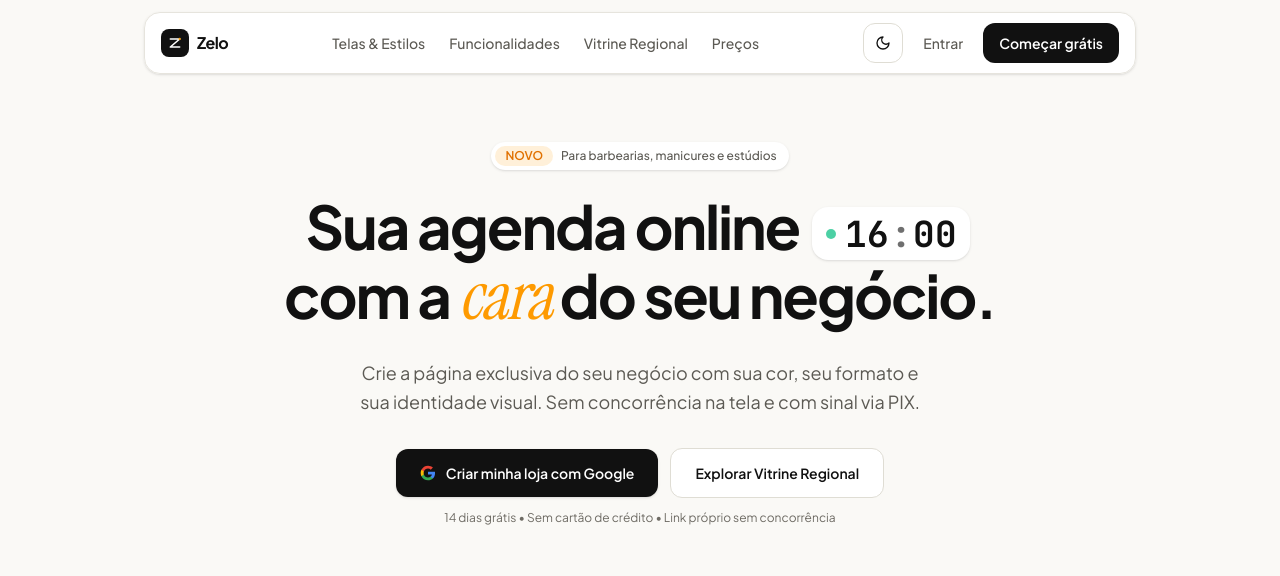
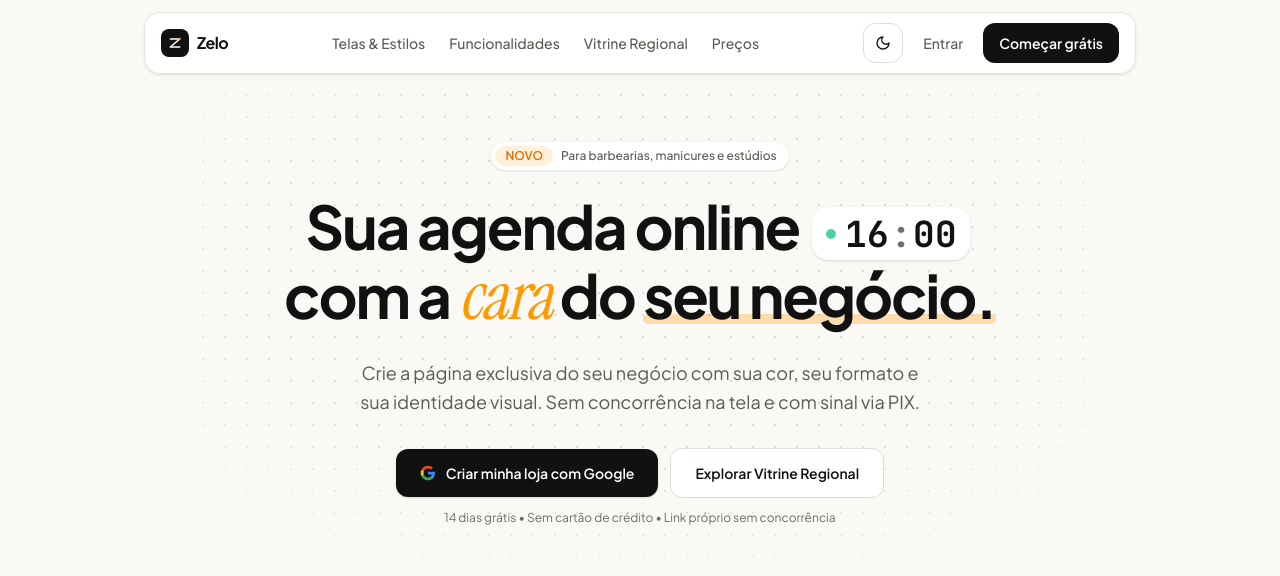
Before and after one commit to Rhuann01/zelo, a Next.js app: page / in a window 1280 px wide. Shown: the top 576 px of the page. Built offline with nearby package versions, Linux system fonts and the light colour scheme.

Commit message:
fix(landing): restaura grade de pontinhos no Hero/CTA e marcador sob seu negócio

```diff
--- a/src/app/globals.css
+++ b/src/app/globals.css
@@ -53,10 +53,10 @@ body {
 }
 
 .hero-grid-bg {
-  background-image: radial-gradient(var(--zelo-border-strong) 1px, transparent 1px);
+  background-image: radial-gradient(color-mix(in srgb, var(--zelo-ink) 16%, transparent) 1.15px, transparent 1.15px);
   background-size: 22px 22px;
-  mask-image: radial-gradient(ellipse 80% 75% at 50% 35%, black 30%, transparent 100%);
-  -webkit-mask-image: radial-gradient(ellipse 80% 75% at 50% 35%, black 30%, transparent 100%);
+  mask-image: radial-gradient(ellipse 75% 70% at 50% 42%, black 45%, transparent 100%);
+  -webkit-mask-image: radial-gradient(ellipse 75% 70% at 50% 42%, black 45%, transparent 100%);
 }
 
 /* ============================================================================
--- a/src/components/landing-page.tsx
+++ b/src/components/landing-page.tsx
@@ -690,10 +690,11 @@ export function LandingPage() {
       {/* HERO CENTRALIZADO */}
       <section
         id="topo"
-        className="relative overflow-hidden mx-auto max-w-4xl px-4 sm:px-5 pt-16 pb-14 sm:pt-16 sm:pb-12 text-center md:pt-20 md:pb-14"
+        className="relative isolate overflow-hidden mx-auto max-w-4xl px-4 sm:px-5 pt-16 pb-14 sm:pt-16 sm:pb-12 text-center md:pt-20 md:pb-14"
       >
-        <div className="hero-grid-bg pointer-events-none absolute inset-0 -z-10 opacity-70" />
-
+        <div className="hero-grid-bg pointer-events-none absolute inset-0 z-0 opacity-85" />
+
+        <div className="relative z-10">
         <div className="mb-6 inline-flex max-w-full items-center gap-2 rounded-full bg-[var(--zelo-card)] p-1 pr-3 text-xs font-medium text-[var(--zelo-muted)] shadow-sm">
           <span className="rounded-full bg-amber-500/15 px-2.5 py-0.5 text-xs font-semibold text-amber-600 shrink-0">
             NOVO
@@ -726,9 +727,9 @@ export function LandingPage() {
             cara
           </span>{" "}
           do{" "}
-          <span className="relative inline-block whitespace-nowrap">
-            seu negócio.
-            <span className="absolute left-0 right-0 bottom-0.5 sm:bottom-1 h-2 sm:h-2.5 rounded-full bg-amber-500/25 -z-10" />
+          <span className="relative isolate inline-block whitespace-nowrap">
+            <span className="relative z-10">seu negócio.</span>
+            <span className="absolute left-0 right-0 bottom-0.5 sm:bottom-1 z-0 h-2 sm:h-2.5 rounded-full bg-amber-500/30" />
           </span>
         </h1>
 
@@ -758,6 +759,7 @@ export function LandingPage() {
 
         <div className="mt-3 text-xs text-[var(--zelo-subtle)]">
           14 dias grátis • Sem cartão de crédito • Link próprio sem concorrência
+        </div>
         </div>
       </section>
 
@@ -1712,8 +1714,8 @@ export function LandingPage() {
 
       {/* CTA FINAL */}
       <section className="relative overflow-hidden mx-auto max-w-6xl px-4 sm:px-5 py-12 sm:py-16 border-t border-[var(--zelo-border)]">
-        <div className="relative overflow-hidden rounded-3xl bg-[var(--zelo-soft)] p-7 text-center sm:p-10 md:p-14">
-          <div className="hero-grid-bg pointer-events-none absolute inset-0 opacity-60" />
+        <div className="relative isolate overflow-hidden rounded-3xl bg-[var(--zelo-soft)] p-7 text-center sm:p-10 md:p-14">
+          <div className="hero-grid-bg pointer-events-none absolute inset-0 z-0 opacity-80" />
           <div className="relative z-10">
             <h2 className="text-2xl font-bold tight-heading sm:text-4xl">
               Coloque o seu link na bio hoje mesmo.
```
